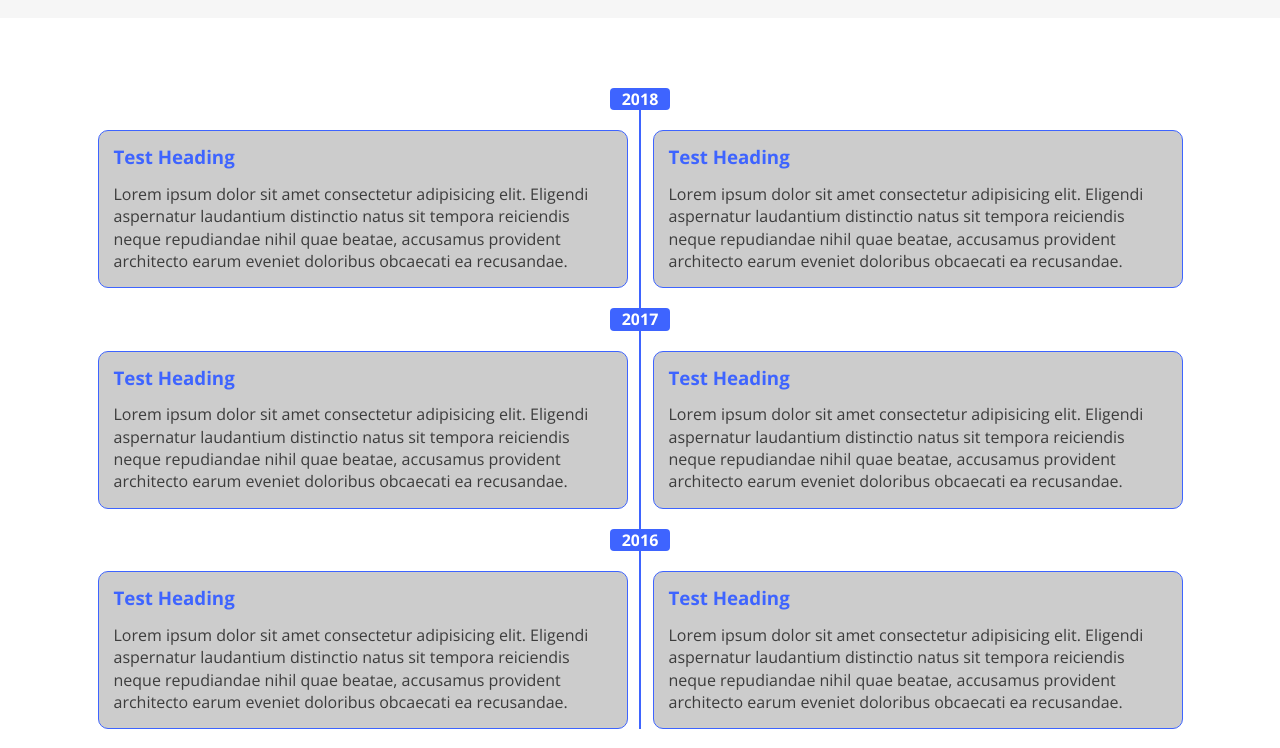
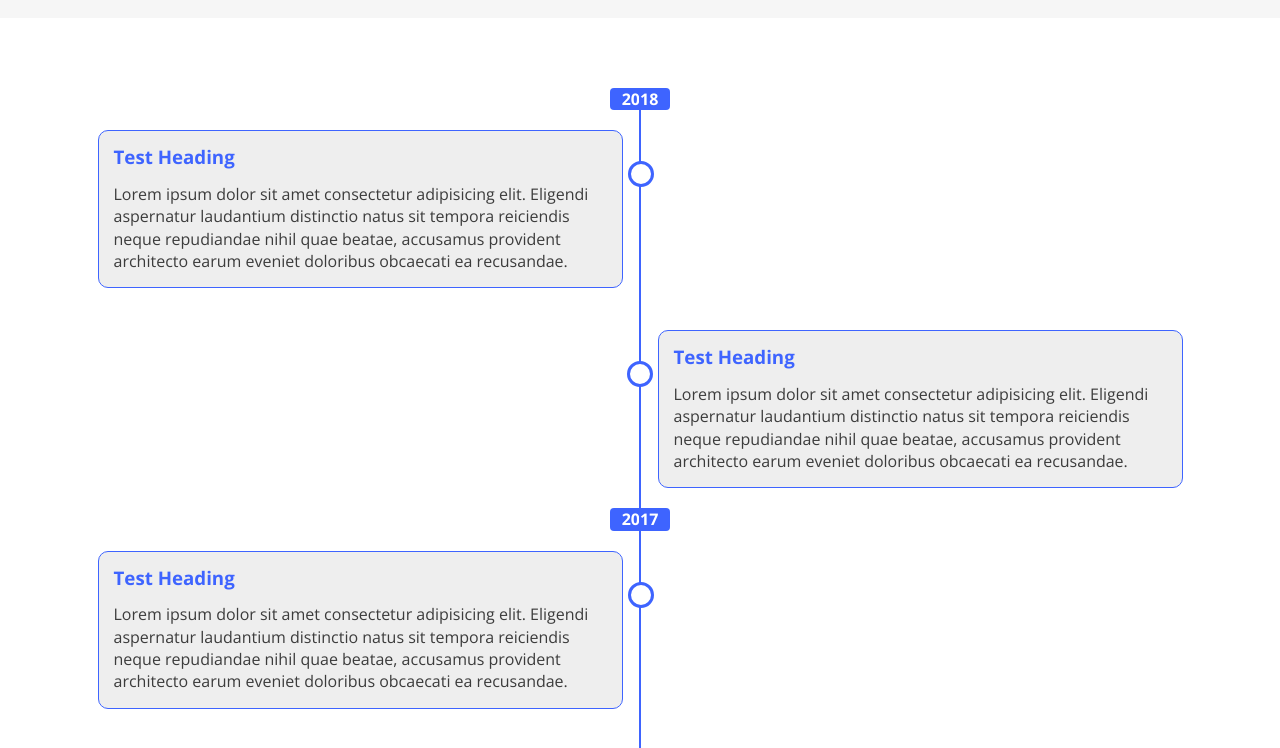
Before and after one commit to Sayed2210/Special-Template-Vanilla-JS, a plain HTML site: page index.html in a window 1280 px wide. Shown: the part 2240-2988 px from the top of the page. Drawn offline with nearby package versions, Linux system fonts and the light colour scheme.

Commit message:
timeline section"

```diff
--- a/css/style.css
+++ b/css/style.css
@@ -490,10 +490,11 @@ img {
 }
 .timeline .timeline-cont {
     display: flex;
-    gap: 25px;
+    gap: 35px;
+    align-items: flex-start;
 }
 .timeline .timeline-cont .content {
-    background-color: #ccc;
+    background-color: #eee;
     padding: 15px;
     -webkit-border-radius: 10px;
     -moz-border-radius: 10px;
@@ -501,6 +502,31 @@ img {
     -o-border-radius: 10px;
     border-radius: 10px;
     border: 1px solid var(--main-color);
+    position: relative;
+}
+.timeline .timeline-cont .content.top::after,
+.timeline .timeline-cont .content.bottom::after {
+    content: '';
+    background-color: #fff;
+    border: 3px solid var(--main-color);
+    width: 20px;
+    height: 20px;
+    -webkit-border-radius: 50%;
+    -moz-border-radius: 50%;
+    -ms-border-radius: 50%;
+    -o-border-radius: 50%;
+    border-radius: 50%;
+    position: absolute;
+    top: 30px;
+}
+.timeline .timeline-cont .content.bottom::after {
+    left: -32px;
+}
+.timeline .timeline-cont .content.top::after {
+    right: -32px;
+}
+.timeline .timeline-cont .content.bottom {
+    margin-top: 200px;
 }
 .timeline .timeline-cont h3 {
     color: var(--main-color);
--- a/index.html
+++ b/index.html
@@ -147,12 +147,12 @@
         <div class="container">
             <h4>2018</h4>
             <div class="timeline-cont">
-                <div class="content">
+                <div class="content top">
                     <h3>Test Heading</h3>
                 <p>Lorem ipsum dolor sit amet consectetur adipisicing elit. Eligendi aspernatur laudantium distinctio natus sit tempora reiciendis neque repudiandae nihil quae beatae,
                      accusamus provident architecto earum eveniet doloribus obcaecati ea recusandae.</p>
                 </div>
-                <div class="content">
+                <div class="content bottom">
                     <h3>Test Heading</h3>
                 <p>Lorem ipsum dolor sit amet consectetur adipisicing elit. Eligendi aspernatur laudantium distinctio natus sit tempora reiciendis neque repudiandae nihil quae beatae,
                      accusamus provident architecto earum eveniet doloribus obcaecati ea recusandae.</p>
@@ -160,12 +160,12 @@
             </div>
             <h4>2017</h4>
             <div class="timeline-cont">
-                <div class="content">
+                <div class="content top">
                     <h3>Test Heading</h3>
                 <p>Lorem ipsum dolor sit amet consectetur adipisicing elit. Eligendi aspernatur laudantium distinctio natus sit tempora reiciendis neque repudiandae nihil quae beatae,
                      accusamus provident architecto earum eveniet doloribus obcaecati ea recusandae.</p>
                 </div>
-                <div class="content">
+                <div class="content bottom">
                     <h3>Test Heading</h3>
                 <p>Lorem ipsum dolor sit amet consectetur adipisicing elit. Eligendi aspernatur laudantium distinctio natus sit tempora reiciendis neque repudiandae nihil quae beatae,
                      accusamus provident architecto earum eveniet doloribus obcaecati ea recusandae.</p>
@@ -173,12 +173,12 @@
             </div>
             <h4>2016</h4>
             <div class="timeline-cont">
-                <div class="content">
+                <div class="content top">
                     <h3>Test Heading</h3>
                 <p>Lorem ipsum dolor sit amet consectetur adipisicing elit. Eligendi aspernatur laudantium distinctio natus sit tempora reiciendis neque repudiandae nihil quae beatae,
                      accusamus provident architecto earum eveniet doloribus obcaecati ea recusandae.</p>
                 </div>
-                <div class="content">
+                <div class="content bottom">
                     <h3>Test Heading</h3>
                 <p>Lorem ipsum dolor sit amet consectetur adipisicing elit. Eligendi aspernatur laudantium distinctio natus sit tempora reiciendis neque repudiandae nihil quae beatae,
                      accusamus provident architecto earum eveniet doloribus obcaecati ea recusandae.</p>
```
